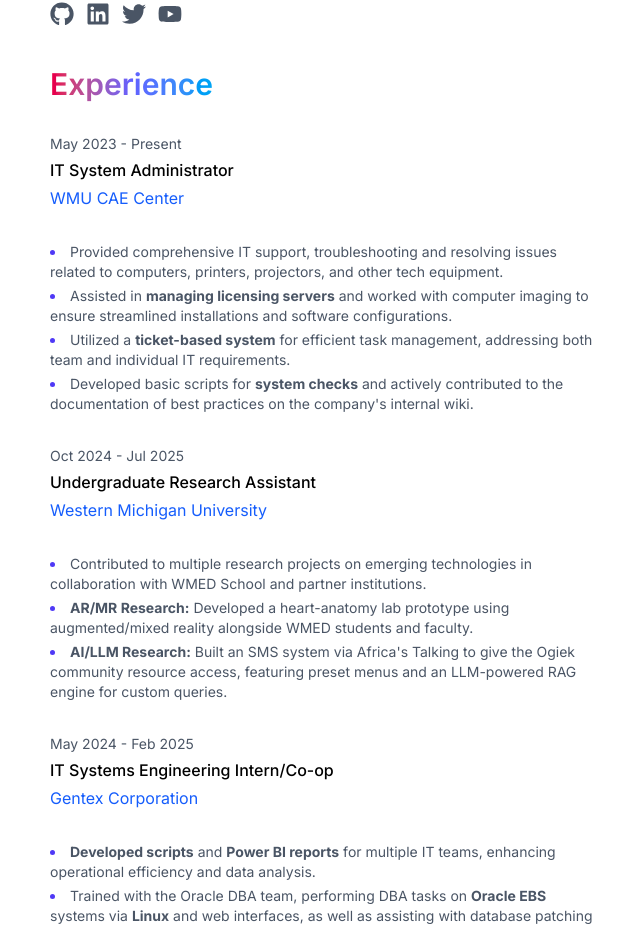
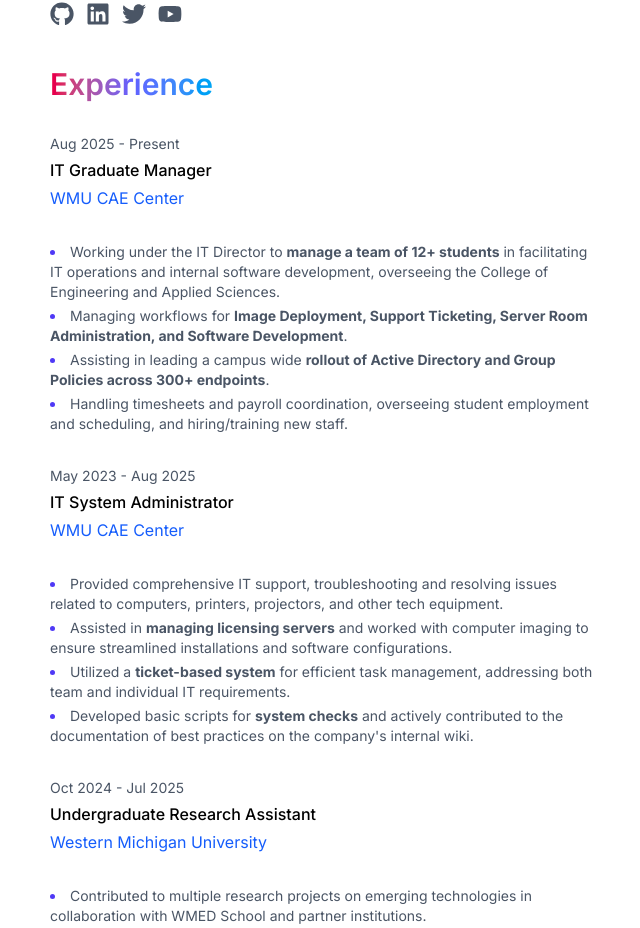
Before and after one commit to grcodeman/cody-portfolio, a Next.js app: page / in a window 1280 px wide. Shown: the part 534-1462 px from the top of the page, without its empty margins (318-958 px from the left). Built offline with nearby package versions, Linux system fonts and the light colour scheme.

Commit message:
adding new job position to website

```diff
--- a/app/page.tsx
+++ b/app/page.tsx
@@ -98,7 +98,23 @@
             <div className="space-y-8">
               <div className="flex items-center justify-between">
                 <div className="space-y-1">
-                  <p className="text-gray-600 dark:text-gray-400 text-sm">May 2023 - Present</p>
+                  <p className="text-gray-600 dark:text-gray-400 text-sm">Aug 2025 - Present</p>
+                  <p className="font-medium">IT Graduate Manager</p>
+                  <p className="text-blue-600 dark:text-blue-400">WMU CAE Center</p>
+                </div>
+              </div>
+                <ul className="text-gray-600 dark:text-gray-400 text-sm list-disc list-inside marker:text-indigo-600 space-y-1">
+                  <li>Working under the IT Director to <strong>manage a team of 12+ students</strong> in facilitating IT operations and internal software development, overseeing the College of Engineering and Applied Sciences.</li>
+                  <li>Managing workflows for <strong>Image Deployment, Support Ticketing, Server Room Administration, and Software Development</strong>.</li>
+                  <li>Assisting in leading a campus wide <strong>rollout of Active Directory and Group Policies across 300+ endpoints</strong>.</li>
+                  <li>Handling timesheets and payroll coordination, overseeing student employment and scheduling, and hiring/training new staff.</li>
+                </ul>
+            </div>
+
+            <div className="space-y-8">
+              <div className="flex items-center justify-between">
+                <div className="space-y-1">
+                  <p className="text-gray-600 dark:text-gray-400 text-sm">May 2023 - Aug 2025</p>
                   <p className="font-medium">IT System Administrator</p>
                   <p className="text-blue-600 dark:text-blue-400">WMU CAE Center</p>
                 </div>
```
